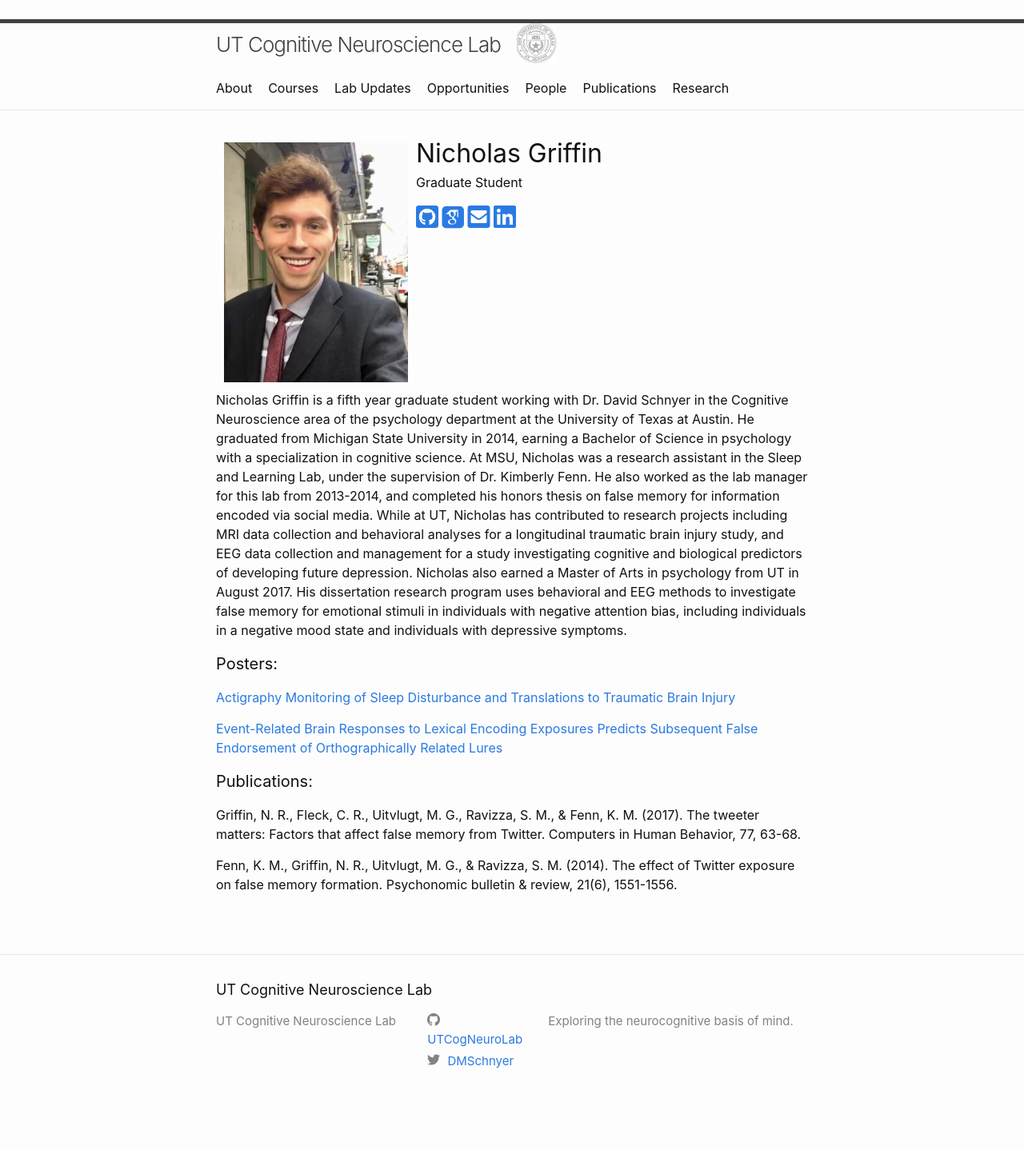
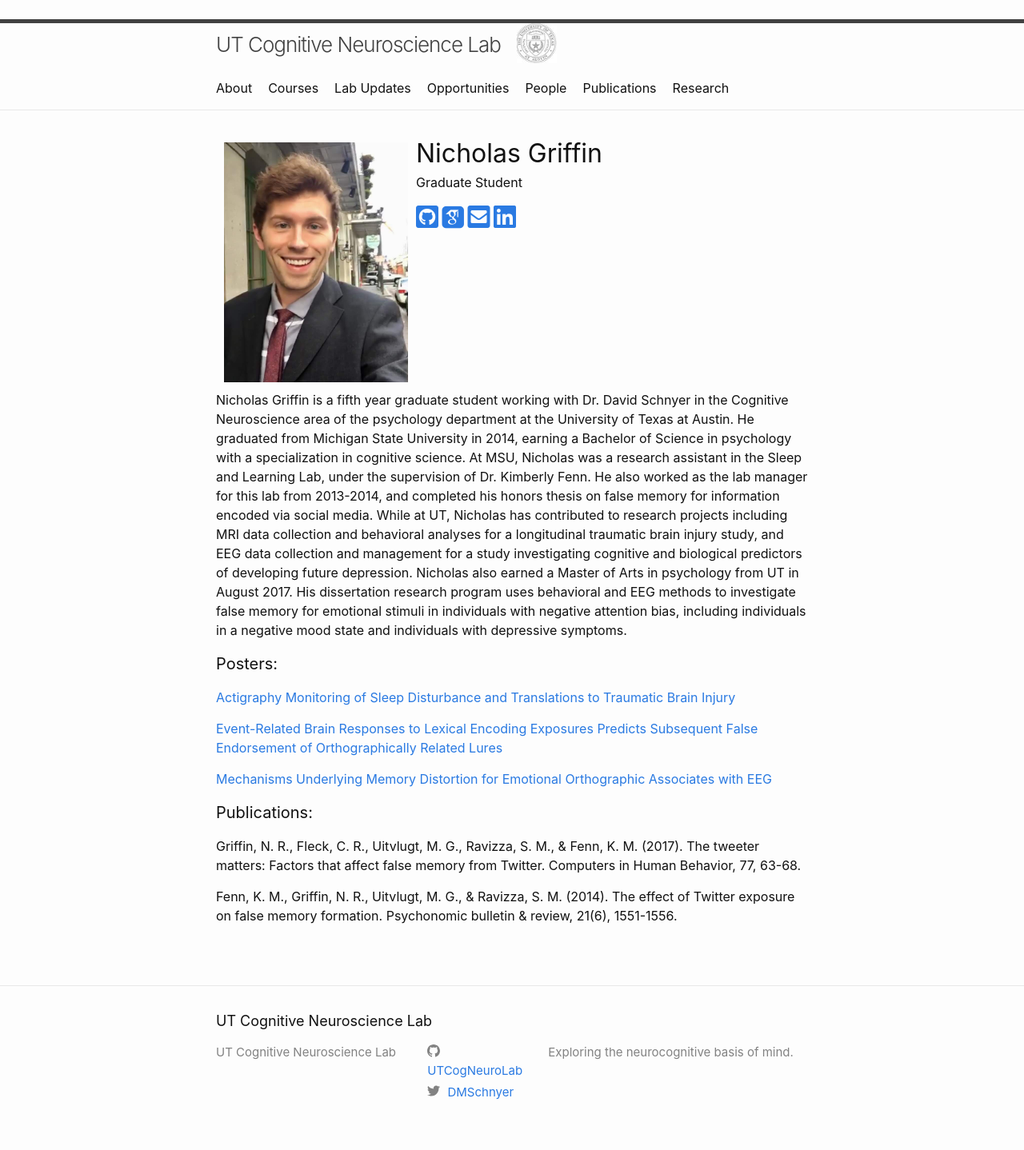
Before and after one commit to UTCogNeuroLab/UTCogNeuroLab.github.io, a Jekyll site: the page built from team/nicholas-griffin.md, in a window 1280 px wide. Shown: the whole page at 80% size. Built offline with Jekyll 4.4.1, drawn with Linux system fonts in a browser that asks for light colours; nearby versions of some CDN libraries; some web fonts are replaced; before the commit the page ends 1399 px from its top, so only the background shows below that.

Commit message:
Update nicholas-griffin.md

```diff
--- a/team/nicholas-griffin.md
+++ b/team/nicholas-griffin.md
@@ -22,6 +22,8 @@ Nicholas Griffin is a fifth year graduate student working with Dr. David Schnyer
 
 [Event-Related Brain Responses to Lexical Encoding Exposures Predicts Subsequent False Endorsement of Orthographically Related Lures](/assets/posters/SfNPoster_2018_NRG.pdf)
 
+[Mechanisms Underlying Memory Distortion for Emotional Orthographic Associates with EEG](/assets/posters/CNS_Poster_3_19_18_NRG.pdf)
+
 #### Publications:
 
 Griffin, N. R., Fleck, C. R., Uitvlugt, M. G., Ravizza, S. M., & Fenn, K. M. (2017). The tweeter matters: Factors that affect false memory from Twitter. Computers in Human Behavior, 77, 63-68.
```
